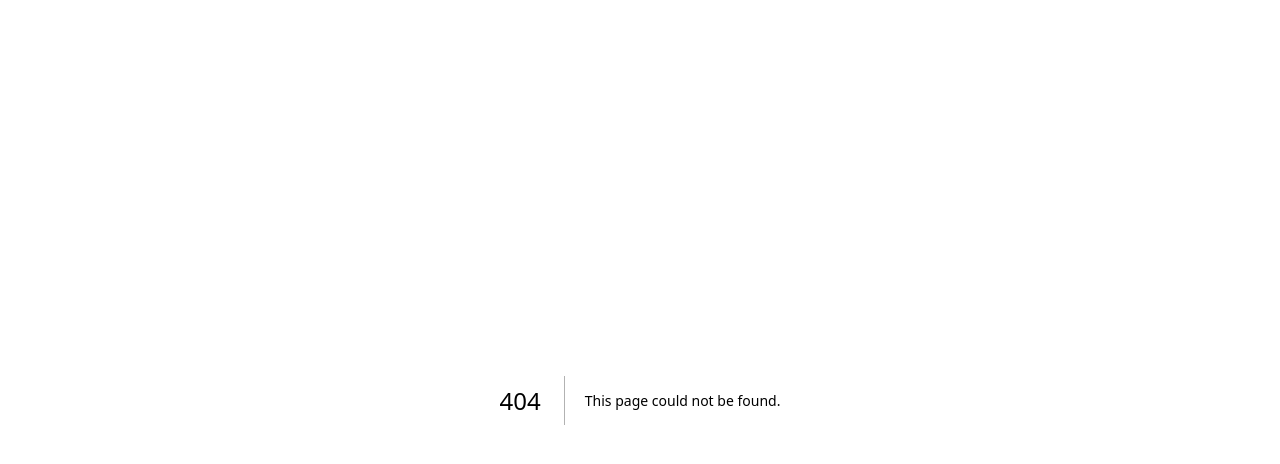
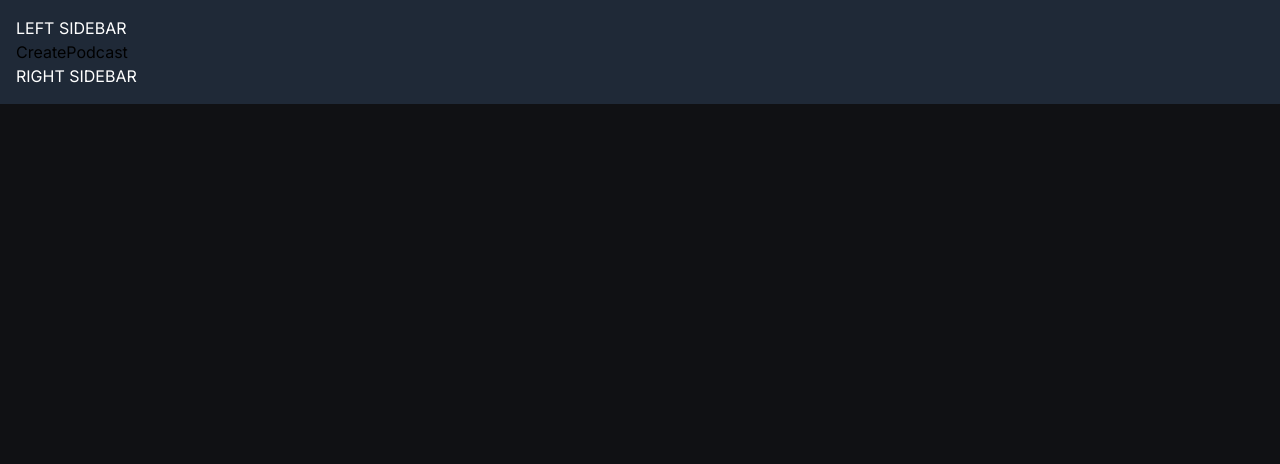
Before and after one commit to Anamay-Upreti/podcastappai, a Next.js app: page /create-podcast in a window 1280 px wide. Before the commit this address had no page. Shown: the top 464 px of the page. Built offline with nearby package versions, Linux system fonts and the light colour scheme.

Commit message:
added-structured-project

```diff
--- /dev/null
+++ b/app/(auth)/layout.tsx
@@ -0,0 +1,13 @@
+export default function RootLayout({
+    children,
+  }: Readonly<{
+    children: React.ReactNode;
+  }>) {
+    return (
+
+        <main>
+          {children}
+        </main>
+
+    );
+  }
--- /dev/null
+++ b/app/(root)/create-podcast/page.tsx
@@ -0,0 +1,9 @@
+import React from 'react'
+
+const CreatePodcast = () => {
+  return (
+    <div>CreatePodcast</div>
+  )
+}
+
+export default CreatePodcast
--- /dev/null
+++ b/app/(root)/discover/page.tsx
@@ -0,0 +1,9 @@
+import React from 'react'
+
+const Discover = () => {
+  return (
+    <div>Discover</div>
+  )
+}
+
+export default Discover
--- /dev/null
+++ b/app/(root)/layout.tsx
@@ -0,0 +1,15 @@
+export default function RootLayout({
+    children,
+  }: Readonly<{
+    children: React.ReactNode;
+  }>) {
+    return (
+      <div>
+        <main className="bg-gray-800 p-4">
+          <p className="text-white-1">LEFT SIDEBAR</p>
+          {children}
+          <p className="text-white-1">RIGHT SIDEBAR</p>
+        </main>
+      </div>
+    );
+  }
--- /dev/null
+++ b/app/(root)/podcast/[podcastId]/page.tsx
@@ -0,0 +1,9 @@
+import React from 'react'
+
+const PodcastDetails = ({ params }: {params: { podcastId: string}}) => {
+  return (
+    <p className='text-white-1'>PodcastDetails for {params.podcastId}</p>
+  )
+}
+
+export default PodcastDetails
--- /dev/null
+++ b/app/(root)/profile/page.tsx
@@ -0,0 +1,9 @@
+import React from 'react'
+
+const Profile = () => {
+  return (
+    <div>Profile</div>
+  )
+}
+
+export default Profile
```
Also changed, not shown: app/(root)/page.tsx (renamed from app/page.tsx).
